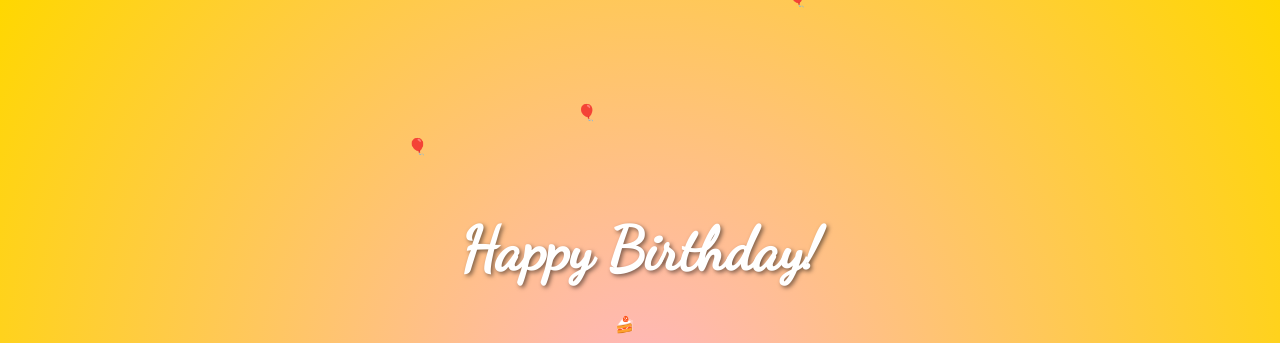
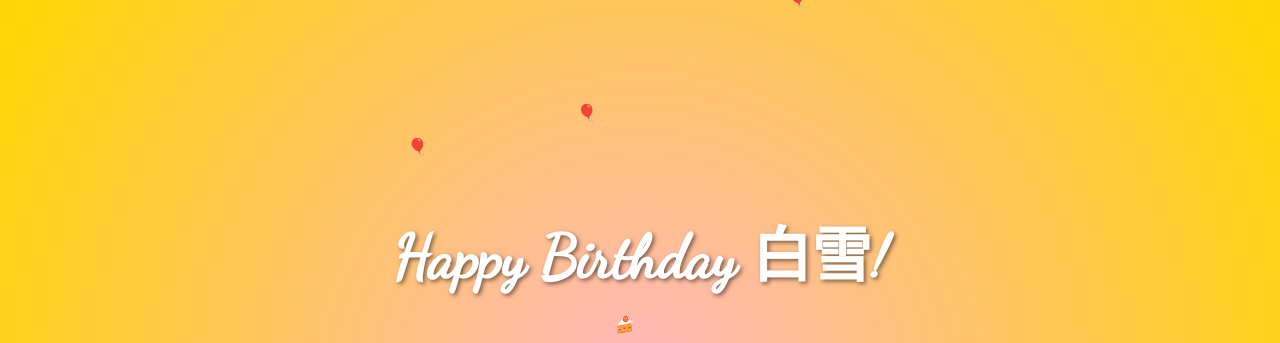
Before and after one commit to zongyi886/LZY, a plain HTML site: page index.html in a window 1280 px wide. Shown: the top 343 px of the page. Drawn offline with Linux system fonts and the light colour scheme.

Commit message:
Update index.html

```diff
--- a/index.html
+++ b/index.html
@@ -63,7 +63,7 @@
 </head>
 
 <body>
-    <h1>Happy Birthday!</h1>
+    <h1>Happy Birthday 白雪!</h1>
     <div id="message">愿你的生日如璀璨星辰般闪耀，幸福永远与你相伴！</div>
     <img id="image" src="https://p9-flow-imagex-sign.byteimg.com/ocean-cloud-tos/image_generation/6a30c75a0b0b77cb595a1b3362796d3b_1741678103707880520.png~tplv-a9rns2rl98-image.png?rk3s=25bff839&x-expires=1773214103&x-signature=5jO6t3cI6T8Ksk9oeiKTkDnP%2BOY%3D" alt="Birthday Image">
 
```
